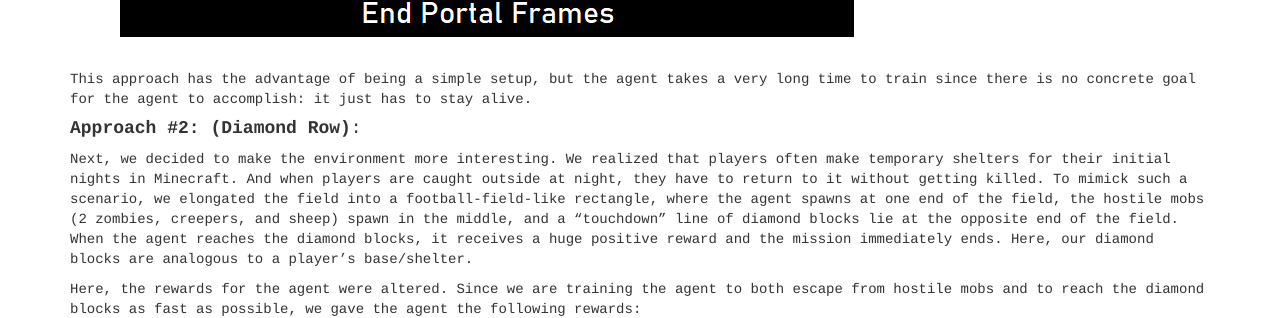
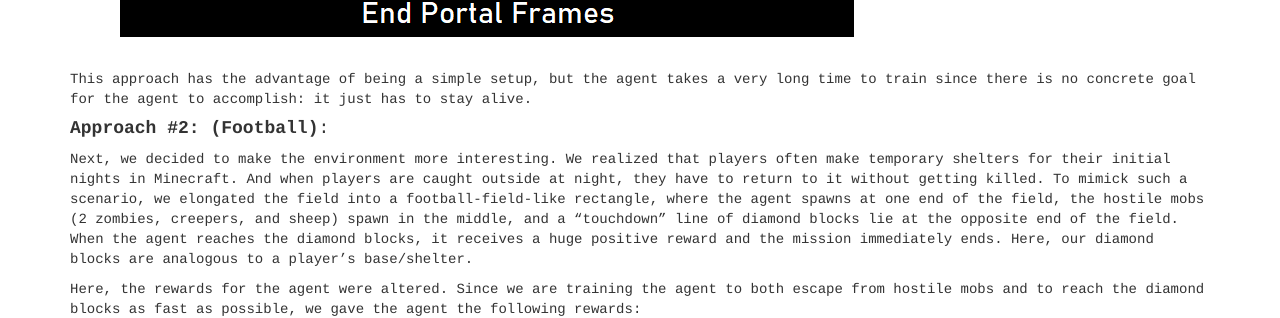
Before and after one commit to rayoh123/Moobloom, a Jekyll site: the page built from docs/final.md, in a window 1280 px wide and 900 px high, scrolled down 2177 px. Shown: the part 142-460 px from the top of the window. Built offline with Jekyll 4.4.1, drawn with Linux system fonts in a browser that asks for light colours; some of the changed text lies outside the part shown.

Commit message:
Changed diamond row to football

```diff
--- a/docs/final.md
+++ b/docs/final.md
@@ -48,7 +48,7 @@ given the agent the following rewards:
 This approach has the advantage of being a simple setup, but the agent takes a very long time to train since there is no concrete goal for the agent to accomplish: it just
 has to stay alive.
 
-#### __Approach&nbsp;#2:&nbsp;(Diamond&nbsp;Row)__:
+#### __Approach&nbsp;#2:&nbsp;(Football)__:
 Next, we decided to make the environment more interesting. We realized that players often
 make temporary shelters for their initial nights in Minecraft. And when players are caught outside at night, they have to return to it
 without getting killed. To mimick such a scenario, we elongated the field into a football-field-like rectangle, where the agent spawns at one end of the field, the hostile mobs (2 zombies, creepers, and sheep) spawn
@@ -95,7 +95,7 @@ continuously circles around the field. This allows it to lead the mobs on a wild
 
 ![](Resources/gif_1.gif)
 
-#### __Approach&nbsp;#2:&nbsp;(Diamond&nbsp;Row)__:
+#### __Approach&nbsp;#2:&nbsp;(Football)__:
 In this approach, the agent is placed on a football-field and has to get past the zombies and creepers in the center to reach the diamond blocks on the opposite side.
 To do this, a human might do something similar to a football game, where a player waits for a bit to see if there are gaps in the defense to run through. The
 agent does something similar, as it moves around for a bit at the back of the field to draw the mobs towards it and then suddenly turns around and runs through gaps left by the mobs to reach the diamonds on the
@@ -131,7 +131,7 @@ are within a 6-block radius of the agent at each step.
 <br>Here, we can see that the average number of hostile mobs around the agent decreases noticably throughout training, from 0.8 to 0.4. This indicates
 that the agent has learnt to stay away from hostile mobs.
 
-#### __Approach&nbsp;#2:&nbsp;(Diamond&nbsp;Row)__:
+#### __Approach&nbsp;#2:&nbsp;(Football)__:
 
 <img src="Resources/diamond_returns.png" alt="drawing" width="640" height="480"/>
 
```
